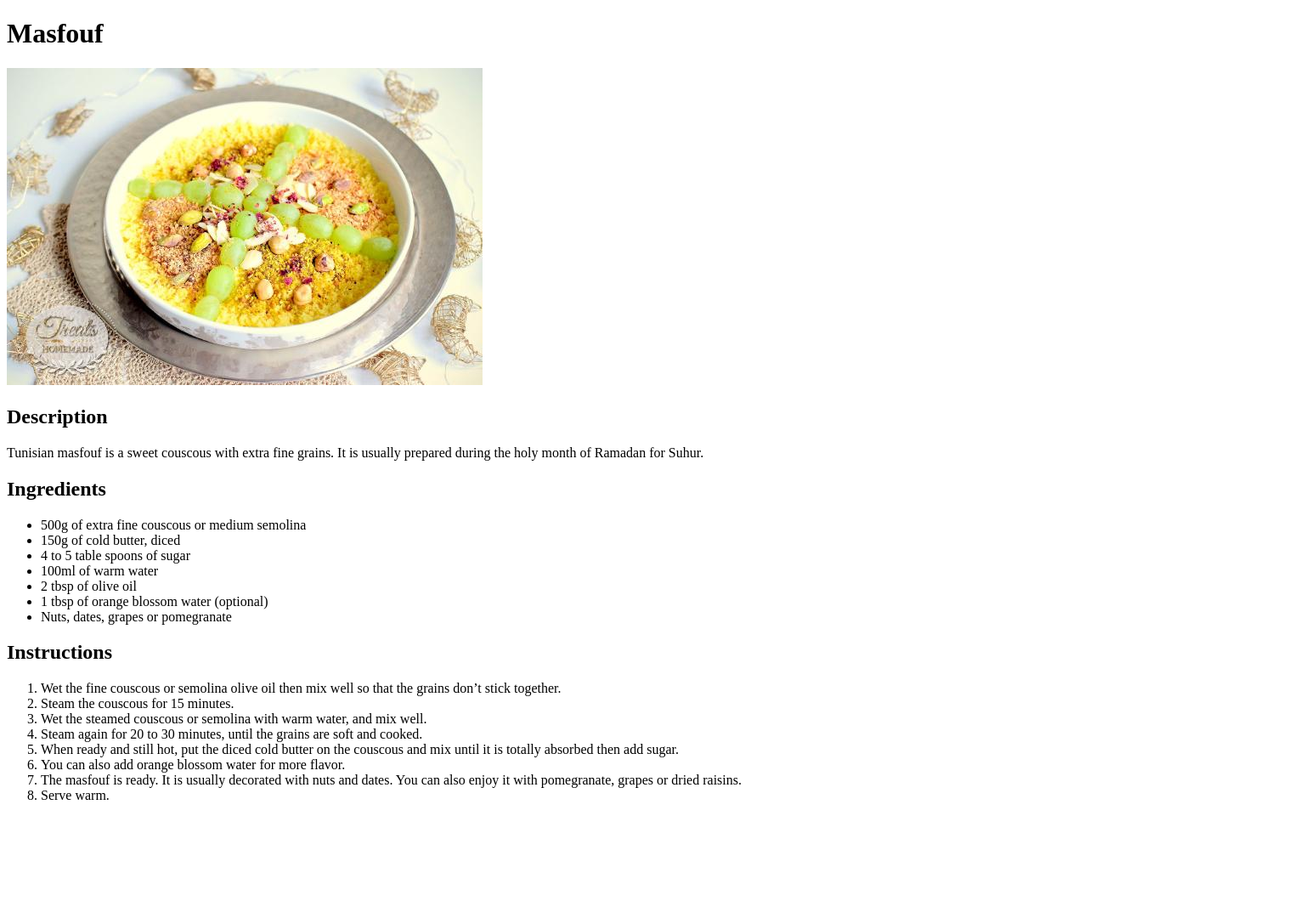
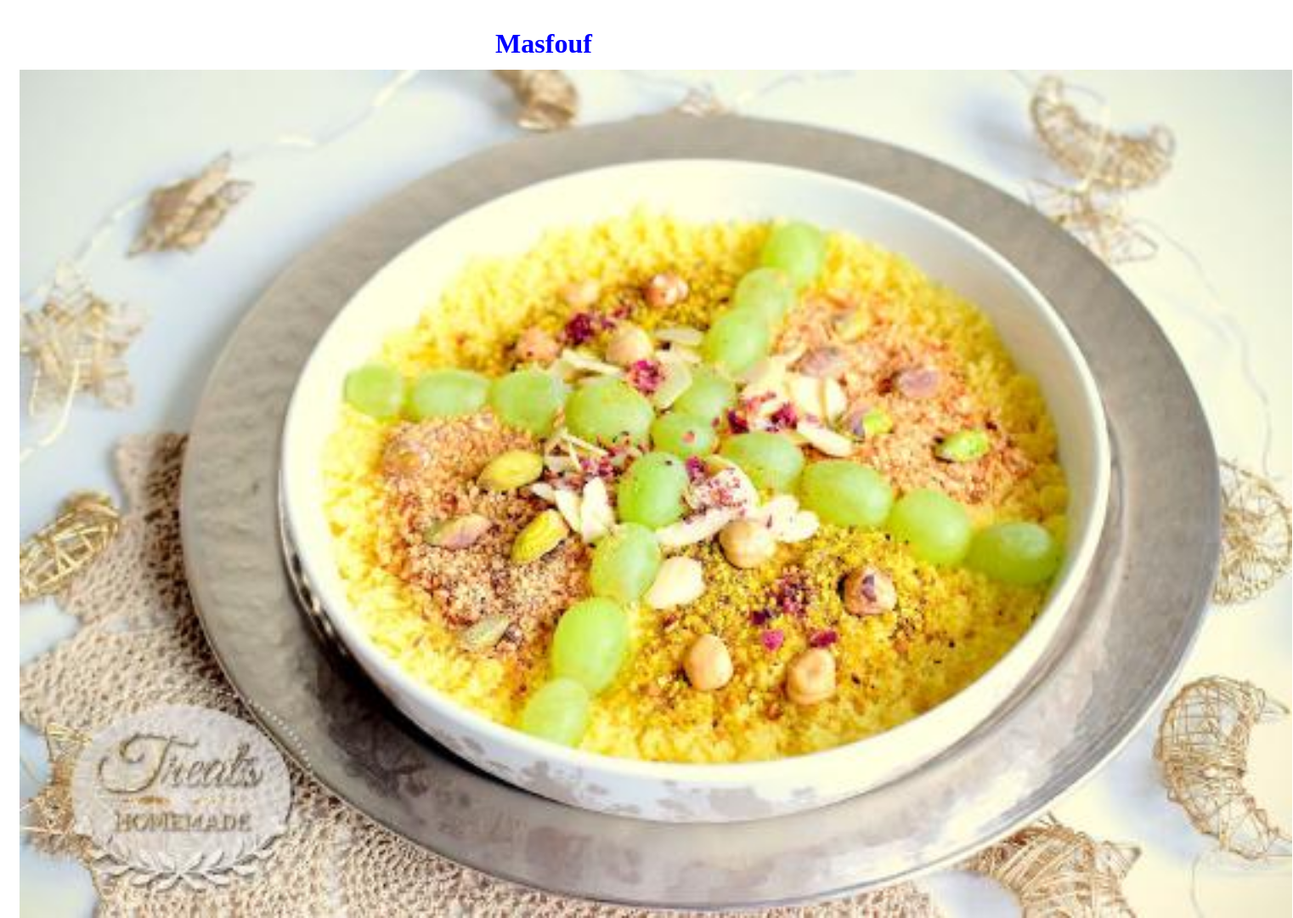
Before and after one commit to marouene216/odin-recipes, a plain HTML site: page recipes/masfouf.html in a window 1280 px wide. Shown: the top 1080 px of the page at 85% size, 1522 px wide, since content can reach past the window. Before the commit the page ends 961 px from the top, so only its background shows below. Drawn offline with Linux system fonts and the light colour scheme.

Commit message:
styling the 3recipes

```diff
--- a/recipes/masfouf.html
+++ b/recipes/masfouf.html
@@ -5,6 +5,7 @@
     <meta http-equiv="X-UA-Compatible" content="IE=edge">
     <meta name="viewport" content="width=device-width, initial-scale=1.0">
     <title>Second Recipe</title>
+    <link rel="stylesheet" href="../recipes/stylee.css">
 </head>
 <body>
     <h1>Masfouf</h1>
--- a/recipes/stylee.css
+++ b/recipes/stylee.css
@@ -0,0 +1,27 @@
+*{
+    margin: 10px;
+    padding: 1px;
+    box-sizing: border-box;
+
+
+}
+
+h1 {
+    text-align: center;
+    color: blue;
+}
+h2 {
+    color: cadetblue;
+
+}
+h3 {
+    color: cyan;
+}
+
+img {
+    display: block;
+    margin-left: auto;
+    margin-right: auto;
+    height: 1000px;
+    width: auto;
+}
```
Also changed, not shown: recipes/couscous.html (+2 -2 lines), recipes/tagine.html (+3 -0 lines).
